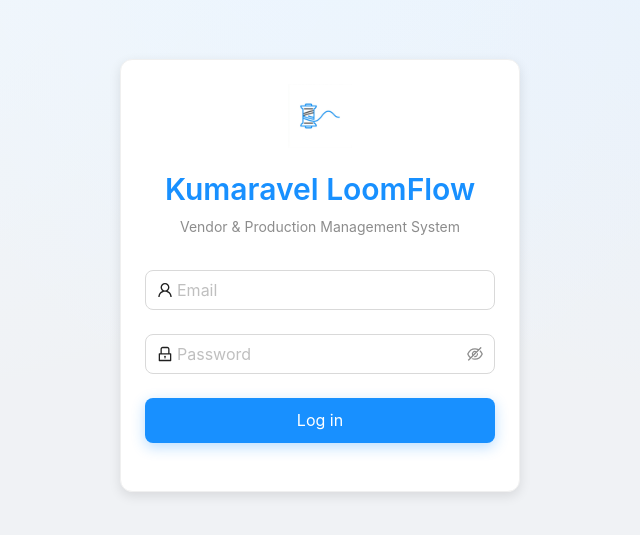
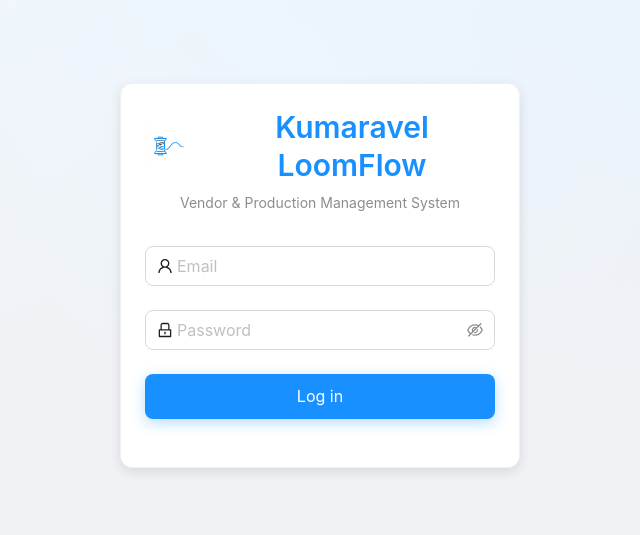
Before and after one commit to kumaravelnavin8-alt/kumaravel-vendor-management-system, a React (Vite) app in the folder client/: page /login in a window 1280 px wide. Shown: the part 125-660 px from the top of the page, without its empty margins (320-960 px from the left). Built offline with nearby package versions, Linux system fonts and the light colour scheme; no server answers.

Commit message:
Align logo nicely to the left of the title on the login page

```diff
--- a/client/src/pages/Login.tsx
+++ b/client/src/pages/Login.tsx
@@ -36,8 +36,10 @@ const Login: React.FC = () => {
     <Layout style={{ minHeight: '100vh', display: 'flex', justifyContent: 'center', alignItems: 'center', background: '#f0f2f5' }}>
       <Card style={{ width: 400, borderRadius: 12, boxShadow: '0 4px 12px rgba(0,0,0,0.1)' }}>
         <div style={{ textAlign: 'center', marginBottom: 32 }}>
-          <img src="/logo.png" alt="LoomFlow Logo" style={{ width: 64, height: 64, marginBottom: 16 }} />
-          <Title level={2} style={{ color: '#1890ff', margin: 0 }}>Kumaravel LoomFlow</Title>
+          <div style={{ display: 'flex', alignItems: 'center', justifyContent: 'center', marginBottom: 8 }}>
+            <img src="/logo.png" alt="LoomFlow Logo" style={{ width: 48, height: 48, marginRight: 16 }} />
+            <Title level={2} style={{ color: '#1890ff', margin: 0 }}>Kumaravel LoomFlow</Title>
+          </div>
           <Text type="secondary" style={{ display: 'block', marginTop: 8 }}>Vendor & Production Management System</Text>
         </div>
 
```
